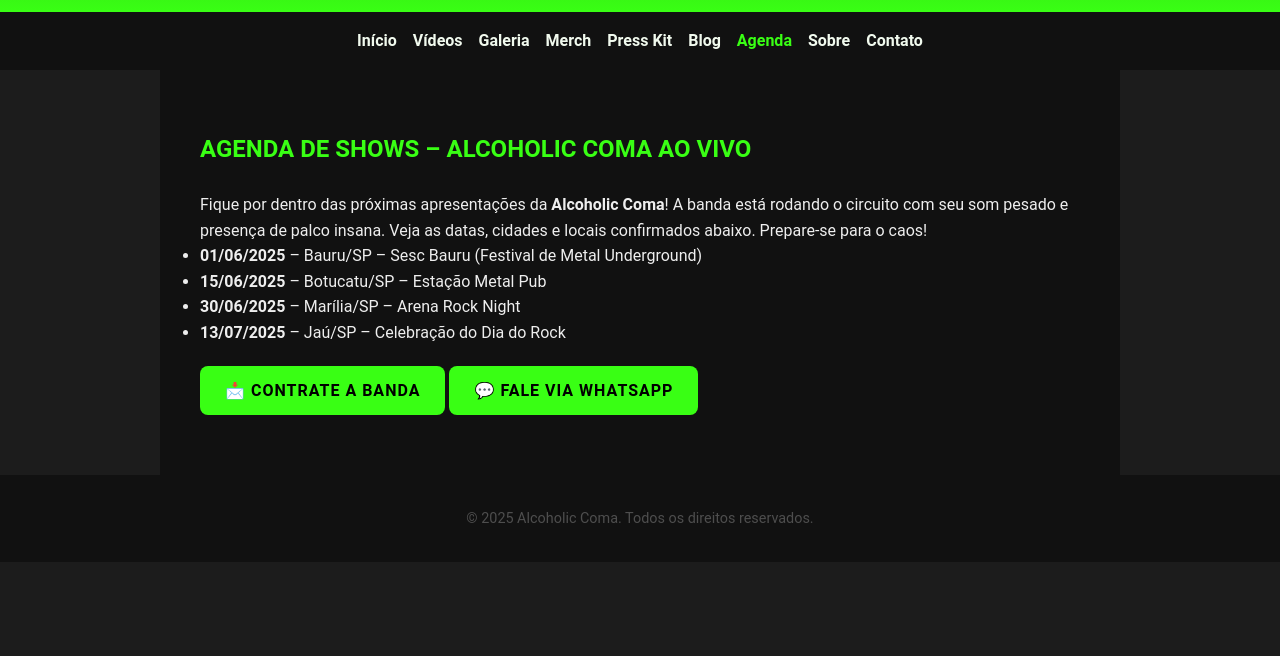
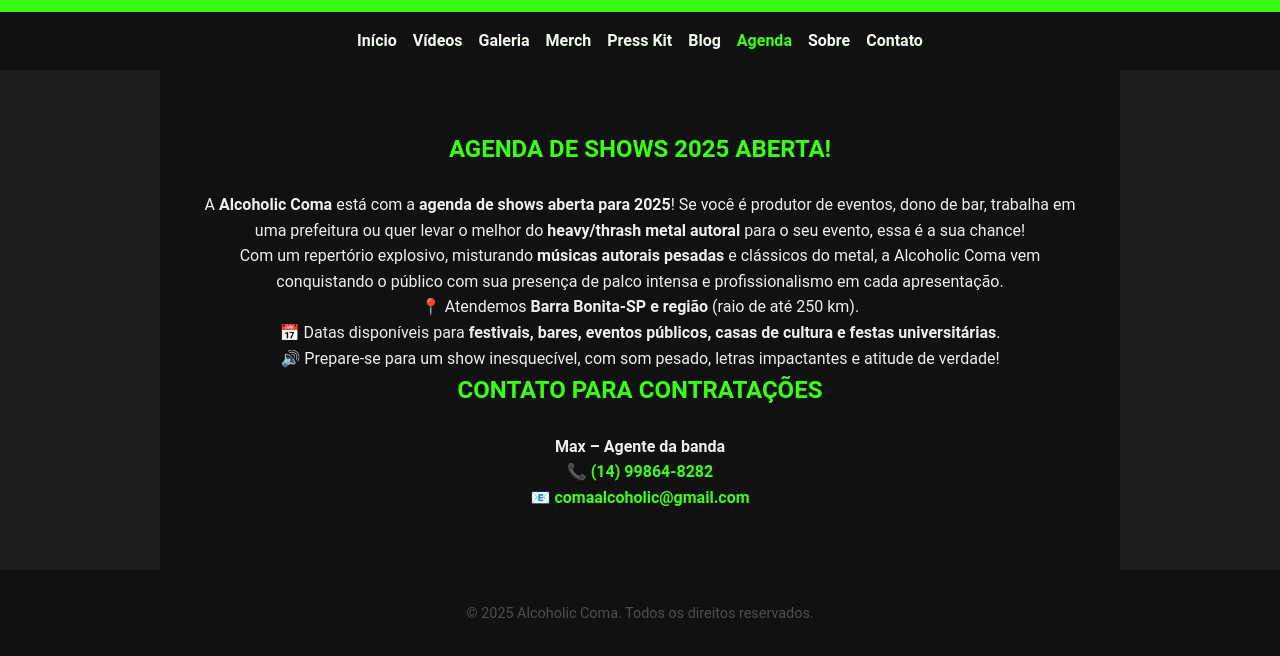
Before and after one commit to GuiBarreto/alcoholic-coma-site, a plain HTML site: page agenda.html in a window 1280 px wide. Shown: the part 216-872 px from the top of the page. Before the commit the page ends 800 px from the top, so only its background shows below. Drawn offline with Linux system fonts and the light colour scheme; files whose address does not match are found by name.

Commit message:
alteração na agenda

```diff
--- a/agenda.html
+++ b/agenda.html
@@ -28,32 +28,35 @@
     <a href="sobre.html">Sobre</a>
     <a href="contato.html">Contato</a>
   </nav>
-  <section id="agenda" class="secao-agenda">
+  <section class="secao-agenda">
     <div class="container">
-      <h2>Agenda de Shows – Alcoholic Coma Ao Vivo</h2>
+      <h2>Agenda de Shows 2025 Aberta!</h2>
       <p>
-        Fique por dentro das próximas apresentações da <strong>Alcoholic Coma</strong>! A banda está rodando o circuito com seu som pesado e presença de palco insana. Veja as datas, cidades e locais confirmados abaixo. Prepare-se para o caos!
+        A <strong>Alcoholic Coma</strong> está com a <strong>agenda de shows aberta para 2025</strong>! Se você é produtor de eventos, dono de bar, trabalha em uma prefeitura ou quer levar o melhor do <strong>heavy/thrash metal autoral</strong> para o seu evento, essa é a sua chance!
       </p>
 
-      <ul class="lista-shows">
-        <li>
-          <strong>01/06/2025</strong> – Bauru/SP – Sesc Bauru (Festival de Metal Underground)
-        </li>
-        <li>
-          <strong>15/06/2025</strong> – Botucatu/SP – Estação Metal Pub
-        </li>
-        <li>
-          <strong>30/06/2025</strong> – Marília/SP – Arena Rock Night
-        </li>
-        <li>
-          <strong>13/07/2025</strong> – Jaú/SP – Celebração do Dia do Rock
-        </li>
-      </ul>
+      <p>
+        Com um repertório explosivo, misturando <strong>músicas autorais pesadas</strong> e clássicos do metal, a Alcoholic Coma vem conquistando o público com sua presença de palco intensa e profissionalismo em cada apresentação.
+      </p>
 
-      <a href="#contato" class="btn-cta">📩 Contrate a Banda</a>
-      <a href="https://wa.me/5514998648282" class="btn-cta" target="_blank">💬 Fale via WhatsApp</a>
+      <p>
+        📍 Atendemos <strong>Barra Bonita-SP e região</strong> (raio de até 250 km).<br>
+        📅 Datas disponíveis para <strong>festivais, bares, eventos públicos, casas de cultura e festas universitárias</strong>.
+      </p>
+
+      <p>
+        🔊 Prepare-se para um show inesquecível, com som pesado, letras impactantes e atitude de verdade!
+      </p>
+
+      <h2>Contato para Contratações</h2>
+      <p>
+        <strong>Max – Agente da banda</strong><br>
+        📞 <a href="tel:+5514998648282">(14) 99864-8282</a><br>
+        📧 <a href="mailto:comaalcoholic@gmail.com">comaalcoholic@gmail.com</a>
+      </p>
     </div>
   </section>
+
 
   <footer>
     <p>&copy; 2025 Alcoholic Coma. Todos os direitos reservados.</p>
--- a/style/style.css
+++ b/style/style.css
@@ -142,7 +142,13 @@ section {
 /* Estilização da seção Agenda */
 .secao-agenda {
   padding: 60px 40px;
-  text-align: left;
+  text-align: center;
+}
+
+.secao-agenda a{
+  color: var(--secondary);
+  text-decoration: none;
+  font-weight: bold;
 }
 
 section {
```
